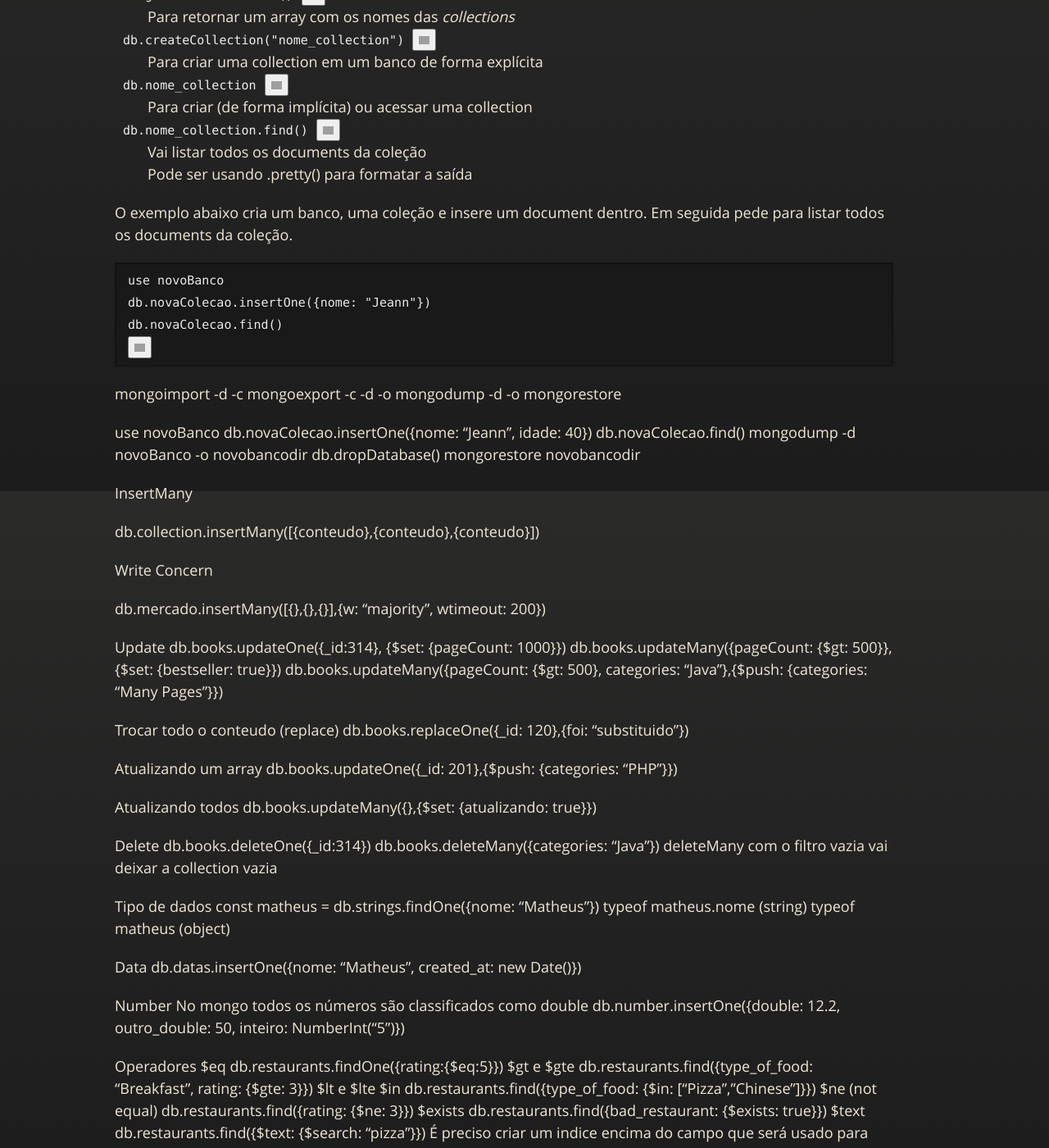
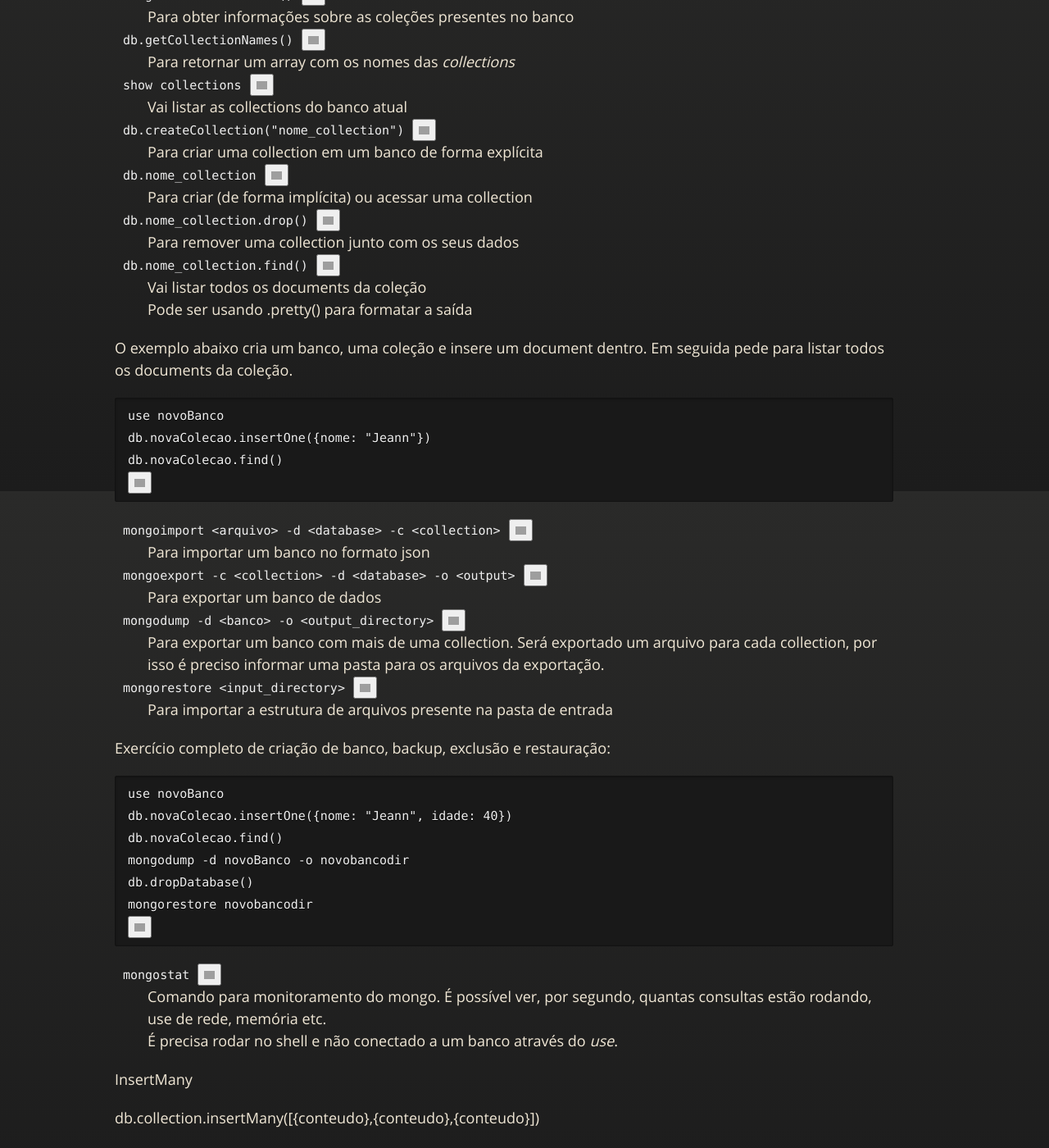
Before and after one commit to JeannAndrade/jeannandrade.github.io, a Jekyll site: the page built from content/mongo/index.md, in a window 1280 px wide and 1400 px high, scrolled down 2101 px. Shown: the whole window at 82% size. Built offline with Jekyll 4.4.1, drawn with Linux system fonts in a browser that asks for light colours; nearby versions of some CDN libraries; comment, search, counter and statistics services are not loaded; our own code applies the rules of GitHub Pages for plain Markdown files; some of the changed text lies outside the part shown; grey boxes are pictures that could not be loaded.

Commit message:
Mais alguns comandos DDL

````diff
--- a/content/mongo/index.md
+++ b/content/mongo/index.md
@@ -76,17 +76,26 @@ No próprio aplicativo já existe um MongoSh, que é o shell para o mongo. se qu
 `use nome-banco`
 : Para criar um banco ou trocar de banco de dados
 
+`db.dropDatabase()`
+: Para remover um banco com todas as suas collections
+
 `db.getCollectionInfos()`
 : Para obter informações sobre as coleções presentes no banco
 
 `db.getCollectionNames()`
 : Para retornar um array com os nomes das *collections*
 
+`show collections`
+: Vai listar as collections do banco atual
+
 `db.createCollection("nome_collection")`
 : Para criar uma collection em um banco de forma explícita
 
 `db.nome_collection`
 : Para criar (de forma implícita) ou acessar uma collection
+
+`db.nome_collection.drop()`
+: Para remover uma collection junto com os seus dados
 
 `db.nome_collection.find()`
 : Vai listar todos os documents da coleção
@@ -100,17 +109,32 @@ db.novaColecao.insertOne({nome: "Jeann"})
 db.novaColecao.find()
 ```
 
-mongoimport <arquivo> -d <database> -c <collection>
-mongoexport -c <collection> -d <database> -o <output>
-mongodump -d <banco> -o <diretorio>
-mongorestore <diretorio>
+`mongoimport <arquivo> -d <database> -c <collection>`
+: Para importar um banco no formato json
 
+`mongoexport -c <collection> -d <database> -o <output>`
+: Para exportar um banco de dados
+
+`mongodump -d <banco> -o <output_directory>`
+: Para exportar um banco com mais de uma collection. Será exportado um arquivo para cada collection, por isso é preciso informar uma pasta para os arquivos da exportação.
+
+`mongorestore <input_directory>`
+: Para importar a estrutura de arquivos presente na pasta de entrada
+
+Exercício completo de criação de banco, backup, exclusão e restauração:
+
+```
 use novoBanco
 db.novaColecao.insertOne({nome: "Jeann", idade: 40})
 db.novaColecao.find()
 mongodump -d novoBanco -o novobancodir
 db.dropDatabase()
 mongorestore novobancodir
+```
+
+`mongostat`
+: Comando para monitoramento do mongo. É possível ver, por segundo,  quantas consultas estão rodando, use de rede, memória etc.
+: É precisa rodar no shell e não conectado a um banco através do *use*.
 
 InsertMany
 
````
